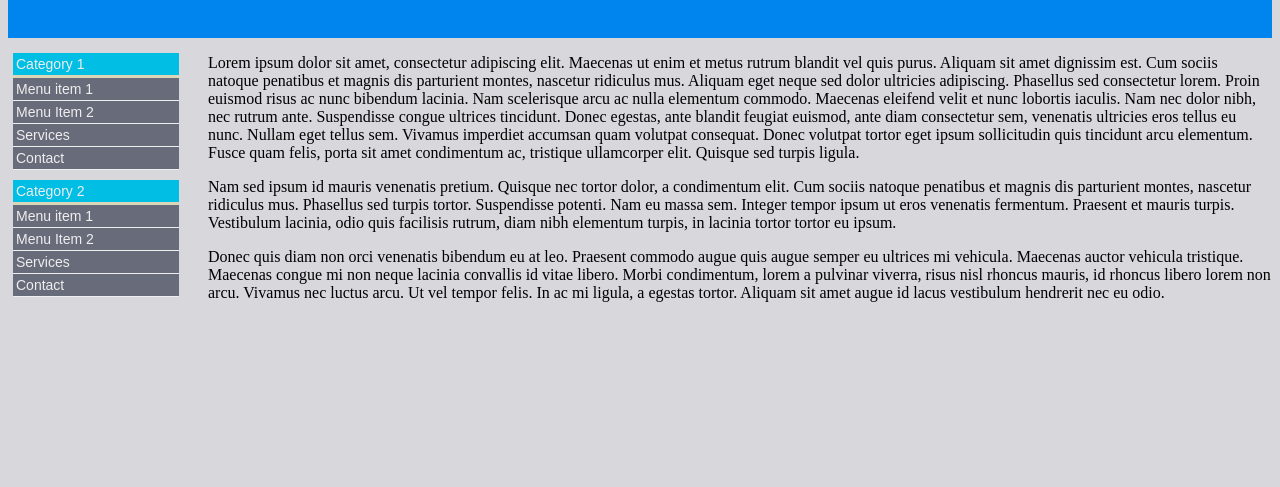
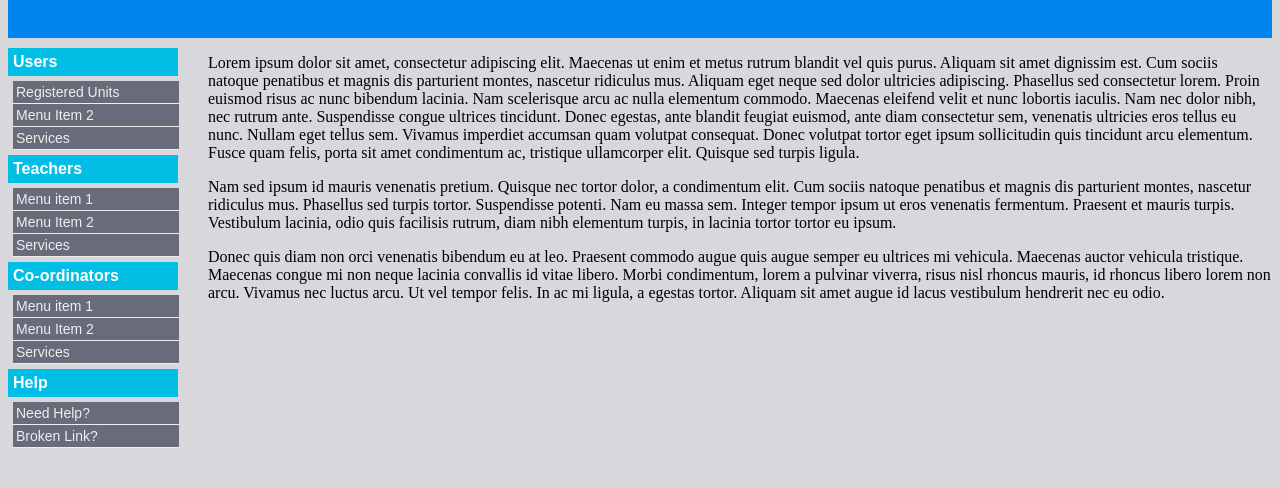
Before and after one commit to nathancyam/PhoneGap-Example, a plain HTML site: page index.html in a window 1280 px wide. Shown: the part 113-600 px from the top of the page. Drawn offline with nearby package versions, Linux system fonts and the light colour scheme.

Commit message:
Changed <a> tags to work with <li> tags instead

```diff
--- a/index.html
+++ b/index.html
@@ -13,49 +13,47 @@
 		</div>
 
 	    <div id="banner">
-	    	<!-- Here's a box for the banner -->
-	    	<!-- Add logo here somewhere -->
 	    	<span class="title"><b>INFOGATE</b></span>
 	    	<br />
 	    	<span class="subtitle">Education Portal</span>
 	    </div>
 
-		<nav id="menu1">
-		    <ul>
-		        <li><a href="item-one.html" id="current">Category 1</a>
-
-		        </li>
-		        <li><a href="menu-item-two.html">Menu item 1</a>
-
+		<nav id="navGeneral" class="navMenu">
+			<div class="navHeader">Users</div>
+		    <ul id="navStudents">
+		        <li><a href="menu-item-two.html">Registered Units</a>
 		        </li>
 		        <li><a href="#">Menu Item 2</a>
-
 		        </li>
 		        <li><a href="services.html">Services</a>
-
-		        </li>
-		        <li><a href="#" class="linkHelp">Contact</a>
-
 		        </li>
 		    </ul>
-		    <ul>
-		        <li><a href="item-one.html" id="current">Category 2</a>
-
-		        </li>
+		    <div class="navHeader">Teachers</div>
+		    <ul id="navTeachers">
 		        <li><a href="menu-item-two.html">Menu item 1</a>
-
 		        </li>
 		        <li><a href="#">Menu Item 2</a>
-
 		        </li>
 		        <li><a href="services.html">Services</a>
-
-		        </li>
-		        <li><a href="#" class="linkHelp">Contact</a>
-
 		        </li>
 		    </ul>
-		</nav>
+		    <div class="navHeader">Co-ordinators</div>
+		    <ul id="navCoord">
+		        <li><a href="menu-item-two.html">Menu item 1</a>
+		        </li>
+		        <li><a href="#">Menu Item 2</a>
+		        </li>
+		        <li><a href="services.html">Services</a>
+		        </li>
+		    </ul>
+		    <div class="navHeader">Help</div>
+		    <ul id="navHelp">
+		    	<li><a href="#" class="linkHelp">Need Help?</a>
+		        </li>
+		        <li><a href="#">Broken Link?</a>
+		        </li>
+		    </ul>
+	    </nav>
 		<div id="main">
 		    <p>Lorem ipsum dolor sit amet, consectetur adipiscing elit. Maecenas ut enim
 		        et metus rutrum blandit vel quis purus. Aliquam sit amet dignissim est.
--- a/styles/styles.css
+++ b/styles/styles.css
@@ -1,6 +1,8 @@
 body{
 	background: #d7d7dc;
 }
+
+/*==============================================*/
 
 #banner {
 	display:block;
@@ -24,38 +26,49 @@ body{
 	float:right;
 	overflow: hidden;
 }
-#main {
-    margin-left:200px;
+
+/*==============================================*/
+
+.navMenu {
+    width: 200px;
+    display: block;
+    float:left;
+    font-family: Arial, Helvetica, sans-serif;
+    overflow:hidden;
 }
-#menu1 {
-    width: 200px;
-    float:left;
+.navMenu .navHeader, .navMenu li{
+    color: #fff;
+    text-decoration: none;
+    width: 160px;
 }
-#menu1 ul {
-    font-family: Arial, Helvetica, sans-serif;
+.navMenu .navHeader{
+	font-size: 16px;
+	font-weight:bold;
+	padding: 5px;
+	background-color: #00BEE4;
+}
+.navMenu ul {
     list-style-type:none;
     margin:0;
     padding:5px;
 }
-#menu1 a {
-    color: #fff;
-    text-decoration: none;
+.navMenu li {
     font-size: 14px;
-    display: block;
     padding: 3px;
-    width: 160px;
     background-color: #686C7A;
     border-bottom: 1px solid #eee;
 }
-#menu1 a:link, #menu1 a:visited {
+.navMenu a:link, .navMenu a:visited {
     color: #EEE;
     text-decoration: none;
 }
-#menu1 a:hover {
+.navMenu li:hover {
     background-color: #00BEE4;
     color: #fff;
 }
-#menu1 li a#current {
-    border-bottom: 3px solid #DAD6B7;
-    background: #00BEE4;
+
+/*==============================================*/
+
+#main {
+    margin-left:200px;
 }
```
